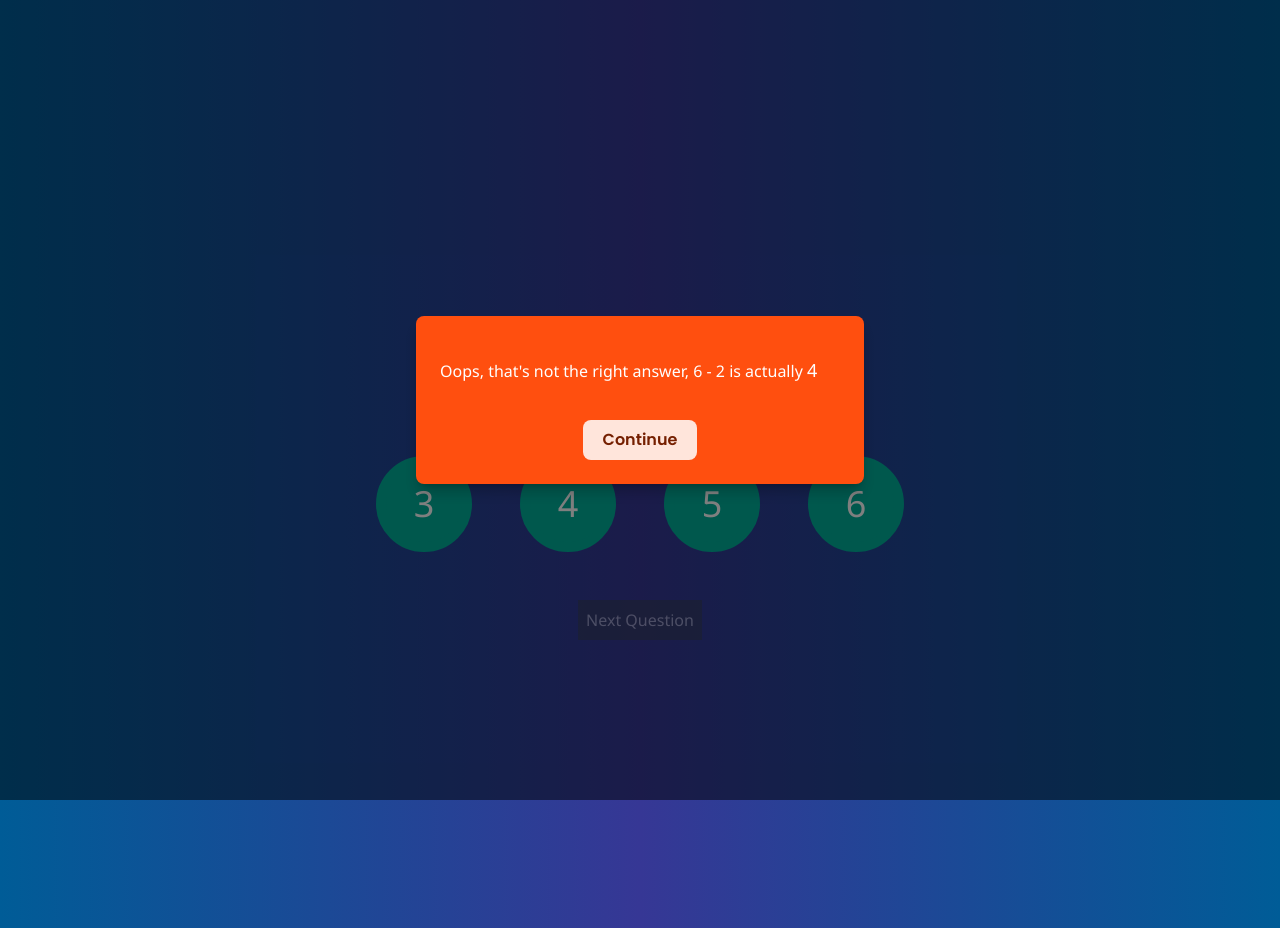
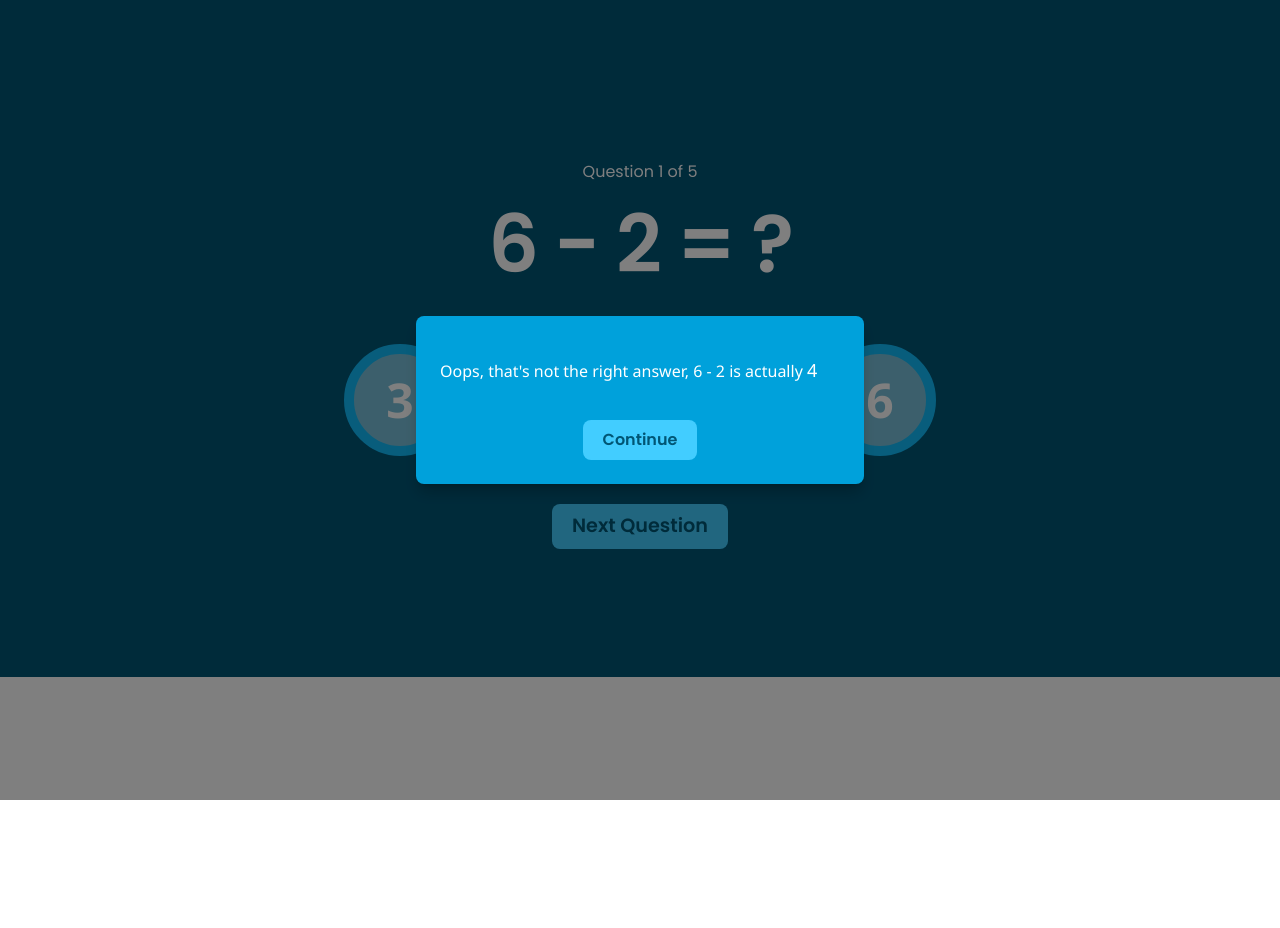
Before and after one commit to JUSTTNZ/Quiznest, a React (Vite) app: page /home/subtraction in a window 1280 px wide. Both pictures are taken after a click on the button "Next Question". After the commit the page ends 800 px from the top, so only its background shows below. Built offline with nearby package versions, Linux system fonts and the light colour scheme; some icons are missing.

Commit message:
new change addition and subtraction

```diff
--- a/src/components/modal.jsx
+++ b/src/components/modal.jsx
@@ -1,15 +1,17 @@
-export const Modal = ({ isOpen,CloseModal, currentQuestion, MainAnswer }) => {
+/* eslint-disable react/no-unescaped-entities */
+/* eslint-disable react/prop-types */
+export const Modal = ({ isOpen,CloseModal, currentQuestion, MainAnswer, bgColor,btnColor }) => {
     if (!isOpen) return null;
 
     return (
       <div className="fixed inset-0 flex items-center justify-center bg-black bg-opacity-50">
-        <div className="bg-red-orange shadow-[#0000003a] rounded-lg shadow-lg p-6 max-w-md w-full">
+        <div className={` shadow-[#0000003a] rounded-lg shadow-lg p-6 max-w-md w-full ${bgColor}`}>
           <p className="mt-4 text-white">
           Oops, that's not the right answer, {currentQuestion} is  actually <span className='text-lg'>{MainAnswer}</span>
           </p>
           <div className="mt-6 flex justify-center">
             <button onClick={CloseModal}
-              className="bg-[#FFE5DB] text-[#751F00] shadow-[#0000004d] font-semibold font-poppins  text-[1rem] py-2 px-5 rounded-[8px]  mt-3  cursor-pointer ">
+              className={`#FFE5DB shadow-[#0000004d] font-semibold font-poppins  text-[1rem] py-2 px-5 rounded-[8px]  mt-3  cursor-pointer ${btnColor}` }>
               Continue
             </button>
           </div>
--- a/src/pages/Addition.jsx
+++ b/src/pages/Addition.jsx
@@ -1,31 +1,49 @@
+/* eslint-disable no-unused-vars */
 import { CloseCircle } from 'iconsax-react';
 import { AdditionQuestion } from '../components/Addarray';
-import { useState } from 'react';
+import { useEffect, useState } from 'react';
 import { useNavigate } from 'react-router-dom';
 import { useDispatch, useSelector } from 'react-redux';
-import { setScore } from '../action';
+import { resetScore, setHighScore, setScore } from '../action';
 import { Modal } from '../components/modal';
 export const Addition = () => {
+    const isAddition = true;
+    const bgColor = isAddition ? 'bg-red-orange' : '';
+    const btnColor = isAddition ? 'bg-orange-btn text-orange-btn-text ':'';
    const navigate = useNavigate()
     const [currentQuestion, setCurrentQuestion] = useState(0)
     const [selectanswer, setselectedanswer] = useState(null)
     const [previousAnswer, setPreviousAnswer] = useState(null)
     const [showModal, setShowModal] = useState(false)
     const score = useSelector((state) => state.score)
+    const highscore = useSelector((state) => state.HighScore)
     const questions = Object.values(AdditionQuestion)
     const dispatch = useDispatch()
+    useEffect(() => {
+        dispatch(resetScore())
+    },[dispatch])
     const HandleAnswer = (answer) => {
         const MainAnswer = questions[currentQuestion].answer;
+
         if (selectanswer === answer) return;
         // Track the previous answer before updating
         const wasCorrect = selectanswer === MainAnswer;
         setselectedanswer(answer)
         // Score calculation based on the current answer
+
+        let newscore = score
+
         if (answer === MainAnswer) {
-            dispatch(setScore(score + 1));
+            newscore += 10
             console.log('score', score)
+
         } else if (wasCorrect) {
-            dispatch(setScore(score - 1));
+           newscore -= 10
+        }
+        dispatch(setScore(newscore))
+
+        if(newscore > highscore){
+            dispatch(setHighScore(newscore))
         }
 
         // Update previous answer
@@ -74,32 +92,40 @@ export const Addition = () => {
         }
 
     };
+
+    const LeaveGame = () => {
+        if (confirm("Are you sure you want to leave the game?")) {
+          navigate('/home')
+        } else {
+          // User clicked "Cancel"
+        }
+      }
     const MainAnswer = questions[currentQuestion].answer;
     return(
-        <div className="h-auto bg-[#BF5700] bg-[#FF7544, #DB3A00] ">
+        <div className="h-auto bg-red-orange ">
             <div className="container mx-auto p-12">
                 <div className="flex pl-6 ">
-                <CloseCircle size="32" color="#FF8A65"/>
+                <CloseCircle size="32" color="#FFF"  onClick={LeaveGame}/>
                 </div>
                 <div  >
                 {questions.map((problem, index)=> (
                      <div key={index}
-                     className={`container py-[100px] flex flex-col justify-center items-center
+                     className={`container py-[80px] flex flex-col justify-center items-center
                       ${index === currentQuestion ? 'block': 'hidden'}
 
                      `} >
-                        <p className='text center' >
+                        <p className='text center text-white font-poppins' >
 
                             Question {currentQuestion + 1} of {questions.length}
                         </p>
-                       <h2 className='text-8xl tracking-tight mb-5'>
+                       <h2 className=' text-[5rem] font-semibold tracking-tight mb-5 text-white font-poppins'>
                         {problem.question}
                        </h2>
 
                        <div className='grid grid-cols-2 md:grid-cols-4 lg:grid-cols-4 gap-12 py-5 mb-4' >
                         {problem.options.map((Option,optionindex) => (
                             <div className='flex justify-center items-center' key={optionindex}>
-                            <div className={`flex justify-center items-center rounded-full bg-[#EA8B69] shadow-[#a82d0080] shadow-[12rem] border-[10px] border-[hsl(16,95%,62%)] border w-24 h-24 text-4xl text-white cursor-pointer transition-transform duration-300 ease-in-out hover:scale-110
+                            <div className={`flex justify-center items-center rounded-full bg-[#EA8B69] shadow-[#a82d0080] shadow-[12rem] border-[10px] border-[hsl(16,95%,62%)] border w-28 h-28 text-[3rem] font-semibold text-white cursor-pointer transition-transform duration-300 ease-in-out hover:scale-110
                             ${selectanswer === Option ? 'bg-[hsl(16,100%,53%)]':''}
                             `}
 
@@ -120,7 +146,9 @@ export const Addition = () => {
                 ))}
                 </div>
             </div>
-            <Modal isOpen={showModal} CloseModal={CloseModal} questions={questions} currentQuestion={questions[currentQuestion].question.replace('= ?', '')} MainAnswer={MainAnswer} />
+            <Modal isOpen={showModal} CloseModal={CloseModal} questions={questions} currentQuestion={questions[currentQuestion].question.replace('= ?', '')} MainAnswer={MainAnswer}
+            bgColor={bgColor} btnColor={btnColor}
+            />
         </div>
     )
 }
--- a/src/pages/Categories.jsx
+++ b/src/pages/Categories.jsx
@@ -10,7 +10,7 @@ export const Categories = () => {
 
                 <div className="grid grid-cols-2 md:grid-cols-4 lg:grid-cols-4 gap-2 md:p-[50px]" >
                     <div className="flex flex-col items-center "><Link to="/home/add">
-                    <div className="rounded-full bg-blue-700 w-40 h-40 flex justify-center items-center  text-4xl text-white transition duration-300 ease-in-out transform hover:bg-yellow-500 active:scale-95">
+                    <div className="rounded-full bg-red-orange shadow-orange-shadow  w-40 h-40 flex justify-center items-center  text-4xl text-white font-semibold font-poppins">
                   2+2
                   </div>
                   <p className="text-2xl font-semibold mt-2 ml-8">Addition</p>
--- a/src/pages/Subtraction.jsx
+++ b/src/pages/Subtraction.jsx
@@ -1,3 +1,4 @@
+/* eslint-disable no-unused-vars */
 import { useState } from 'react'
 import { useNavigate } from 'react-router-dom'
 import { useDispatch, useSelector } from 'react-redux';
@@ -7,12 +8,14 @@ import { setScore } from '../action.jsx';
 import { Modal } from '../components/modal';
 
 const Subtraction = () => {
-
+    const isSubtraction = true;
+    const bgColor = isSubtraction ? 'bg-blue-wrong-answer-popup' : '';
+    const btnColor = isSubtraction? 'text-blue-text bg-custom-blue':''
     const navigate = useNavigate()
     const dispatch = useDispatch()
     const score = useSelector((state) => state.score)
     const [selectedAnswer, setSelectedAnswer] = useState(null)
-    const [activeOption, setActiveOption] = useState(null)
+
     const [previousAnswer, setPreviousAnswer] = useState(null)
     const [showModal, setShowModal] = useState(false)
     const [currentQuestion, setCurrentQuestion] = useState(0)
@@ -69,33 +72,41 @@ const Subtraction = () => {
         moveToTheNextQuestion()
     }
 
-
+    const LeaveGame = () => {
+        if (confirm("Are you sure you want to leave the game?")) {
+          navigate('/home')
+        } else {
+          // User clicked "Cancel"
+        }
+      }
     const MainAnswer = questions[currentQuestion].answer;
     return (
         <>
-        <div className="h-auto bg-gradient-to-r from-[#005c97] via-[#363795] to-[#005c97]">
+         <div className="h-auto bg-custom-blue-dark ">
             <div className="container mx-auto p-12">
                 <div className="flex pl-6 ">
-                    <CloseCircle size="32" color="#FF8A65"/>
+                <CloseCircle size="32" color="#FFF"  onClick={LeaveGame}/>
                 </div>
                 <div  >
                 {questions.map((problem, index)=> (
                      <div key={index}
-                        className={`container py-[100px] h-screen flex flex-col justify-center items-center
+                     className={`container py-[80px] flex flex-col justify-center items-center
                       ${index === currentQuestion ? 'block': 'hidden'}
 
                      `} >
-                            <p className='text center' >
+                        <p className='text center text-white font-poppins' >
+
                             Question {currentQuestion + 1} of {questions.length}
                         </p>
-                        <h2 className='text-7xl text-center tracking-tight mb-5'>
+                       <h2 className=' text-[5rem] font-semibold tracking-tight mb-5 text-white font-poppins'>
                         {problem.question}
                        </h2>
+
                        <div className='grid grid-cols-2 md:grid-cols-4 lg:grid-cols-4 gap-12 py-5 mb-4' >
                         {problem.options.map((Option,optionindex) => (
                             <div className='flex justify-center items-center' key={optionindex}>
-                            <div className={`flex justify-center items-center rounded-full bg-[#00b09b] shadow-[#96c93d] shadow-[12rem] border-[10px] border-[#00b09b] border w-24 h-24 text-4xl text-white cursor-pointer transition-transform duration-300 ease-in-out hover:scale-110
-                            ${selectedAnswer === Option ? 'bg-[#00b09b]':''}
+                            <div className={`flex justify-center items-center rounded-full bg-blue-answers-bg shadow-blue-answers-shadow shadow-[12rem] border-[10px] border-blue-answers-border border w-28 h-28 text-[3rem] font-semibold text-white cursor-pointer transition-transform duration-300 ease-in-out hover:scale-110
+                            ${selectedAnswer === Option ? 'bg-custom-blue':''}
                             `}
 
                             onClick={()=> HandleAnswer(Option)} >
@@ -104,21 +115,20 @@ const Subtraction = () => {
                             </div>
                         ))}
                        </div>
+                       <button className={`bg-custom-blue text-blue-text shadow-[#0000004d] font-semibold font-poppins  text-[1.2rem] py-2 px-5 rounded-[8px]  mt-3  cursor-pointer
+                         ${selectedAnswer === null ? 'cursor-not-allowed':''}
+                       `}
 
-
-                            <button
-                            className={`bg-gray-700 py-2 px-2 mt-3 text-white cursor-pointer
-                                ${selectedAnswer === null ? 'cursor-not-allowed opacity-50' : 'hover:bg-blue-500'}
-                            `}
                        onClick={NextQuestion}>
                                 Next Question
                        </button>
-
                     </div>
                 ))}
                 </div>
             </div>
-                <Modal isOpen={showModal} CloseModal={CloseModal} questions={questions} currentQuestion={questions[currentQuestion].question.replace('= ?', '')} MainAnswer={MainAnswer} />
+            <Modal isOpen={showModal} CloseModal={CloseModal} questions={questions} currentQuestion={questions[currentQuestion].question.replace('= ?', '')} MainAnswer={MainAnswer}
+            bgColor={bgColor} btnColor={btnColor}
+            />
         </div>
         </>
     )
--- a/tailwind.config.js
+++ b/tailwind.config.js
@@ -9,12 +9,26 @@ export default {
         'background': '#2a737a',
         'primary': '#d5e9ef',
         'red-orange': 'hsl(16, 100%, 53%)',
+         'orange-btn': '#FFE5DB',
+         'orange-btn-text':'#751F00',
+        'custom-blue': {
+          DEFAULT: 'hsl(196, 100%, 63%)',
+          dark: 'hsl(196, 100%, 23%)',
+        },
+        'blue-answers-bg': 'hsl(196, 55%, 66%)',
+        'blue-answers-border': 'hsl(196, 95%, 52%)',
+        'blue-answer-fill': 'hsl(196, 100%, 50%)',
+        'blue-answers-shadow': 'hsla(196, 100%, 33%, 0.502)',
+        'blue-wrong-answer-popup': 'hsl(196, 100%, 43%)',
+        'blue-text':'hsl(196, 100%, 23%)',
       },
       fontFamily:{
         sans : ['Segoe UI', 'Helvetica'],
         poppins: ['Poppins', 'sans-serif'],
       },
-
+      boxShadow: {
+        'orange-shadow': '0 .5rem 1rem #ff4f0f80',
+      }
     },
   },
   plugins: [],
```
Also changed, not shown: src/action.jsx (+10 -0 lines), src/components/Addarray.jsx (+5 -5 lines), src/components/score.jsx (+12 -3 lines), src/store.jsx (+11 -0 lines). Lines whose indentation alone changed are shown as unchanged.
